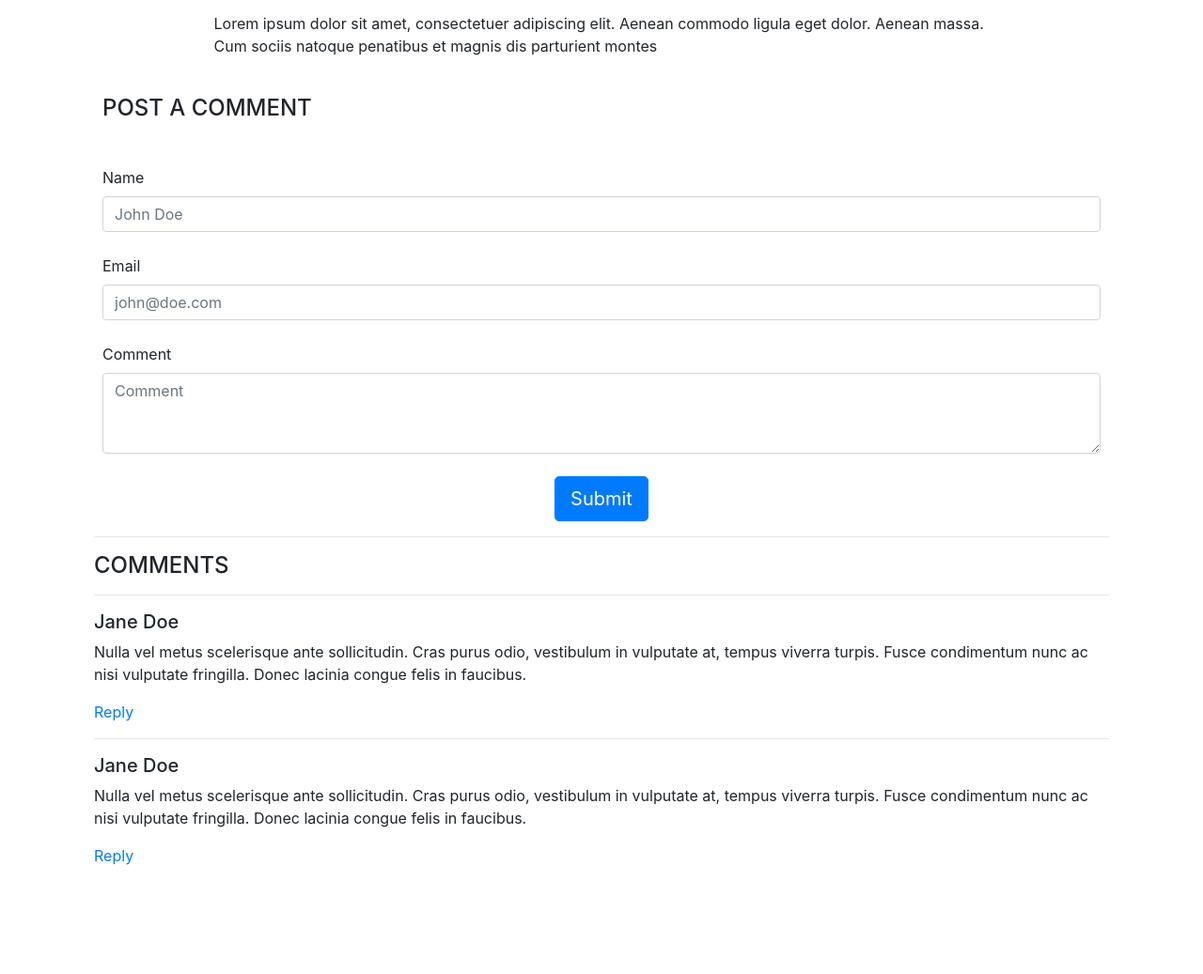
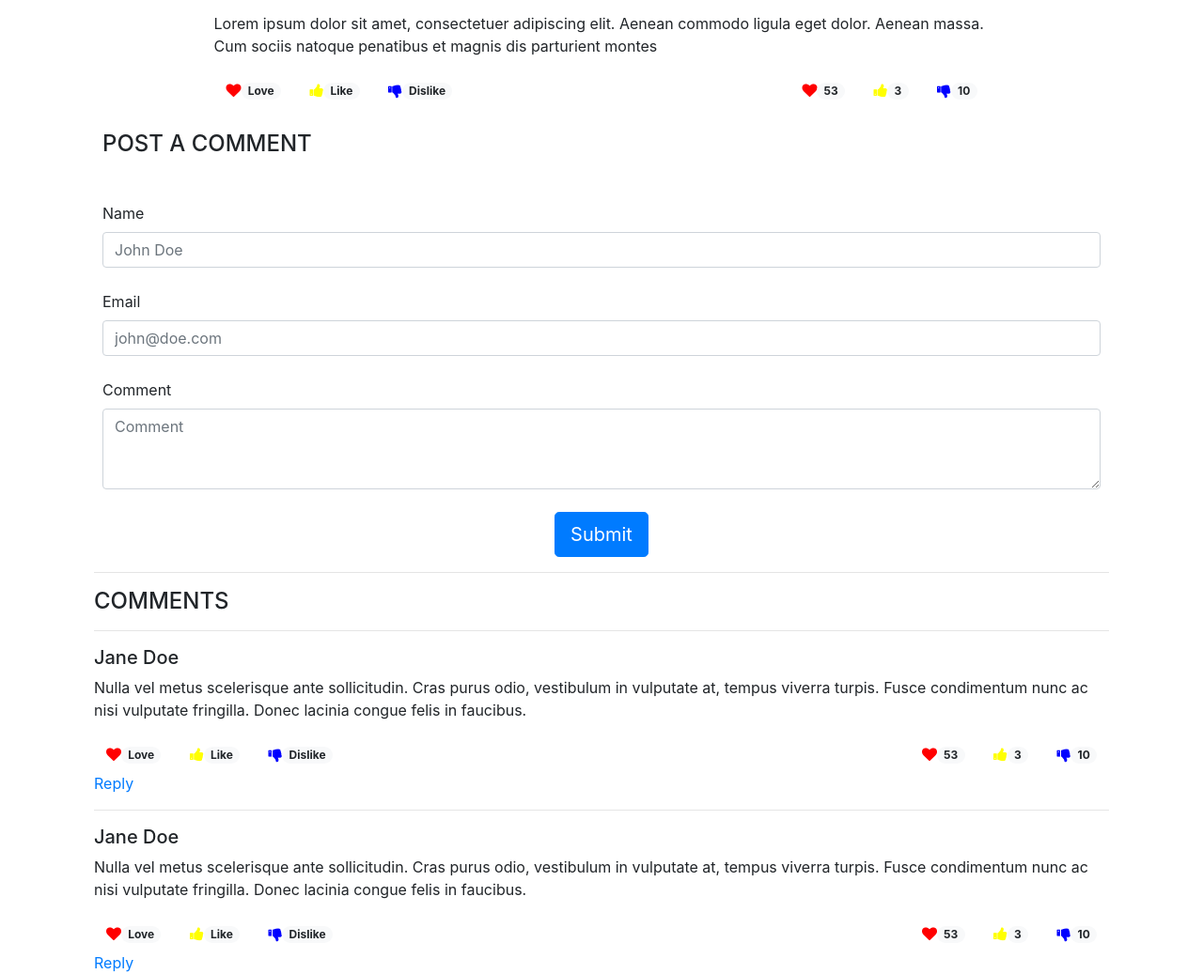
Before and after one commit to Unfiltered-sfw/unfiltered-client, a plain HTML site: page index.html in a window 1280 px wide. Shown: the part 1052-2089 px from the top of the page at 94% size. Before the commit the page ends 1975 px from the top, so only its background shows below. Drawn offline with nearby package versions, Linux system fonts and the light colour scheme.

Commit message:
Add reactions to posts and comments

```diff
--- a/add-post.css
+++ b/add-post.css
@@ -10,3 +10,19 @@
 .display-post {
     margin-top: 5%;
 }
+
+.red {
+    color: red;
+}
+
+.yellow {
+    color: yellow;
+}
+
+.blue {
+    color: blue;
+}
+
+.btn:hover {
+    transform: scale(1.2);
+}
--- a/index.html
+++ b/index.html
@@ -6,6 +6,7 @@
     <meta name="viewport" content="width=device-width, initial-scale=1.0">
     <link rel="stylesheet" href="./add-post.css">
     <link rel="stylesheet" href="https://cdn.jsdelivr.net/npm/bootstrap@4.4.1/dist/css/bootstrap.min.css" integrity="sha384-Vkoo8x4CGsO3+Hhxv8T/Q5PaXtkKtu6ug5TOeNV6gBiFeWPGFN9MuhOf23Q9Ifjh" crossorigin="anonymous">
+    <link rel="stylesheet" href="http://maxcdn.bootstrapcdn.com/font-awesome/4.3.0/css/font-awesome.min.css">
     <title>Document</title>
 </head>
 <body>
@@ -45,6 +46,20 @@
                                 <p class="lead">Lorem ipsum dolor sit amet, consectetuer adipiscing elit. Aenean commodo ligula eget dolor. Aenean massa. Cum sociis natoque penatibus et magnis dis parturient montes, nascetur ridiculus mus. Donec quam felis, ultricies nec, pellentesque eu, pretium quis, sem. Nulla consequat massa quis enim. Donec pede justo, fringilla vel, aliquet nec, vulputate eget, arcu. In enim justo, </p>
                                 <p>Lorem ipsum dolor sit amet, consectetuer adipiscing elit. Aenean commodo ligula eget dolor. Aenean massa. Cum sociis natoque penatibus et magnis dis parturient montes</p>
                             </div>
+                            <div class="reactions">
+                                <div class="reaction-buttons d-inline">
+                                    <button class="btn rounded-circle"><i class="fa fa-heart red">
+                                    </i><span class="badge badge-pill badge-light">Love</span></button>
+                                    <button class="btn rounded-circle"><i class="fa fa-thumbs-up yellow"></i><span class="badge badge-pill badge-light">Like</span></button>
+                                    <button class="btn rounded-circle"><i class="fa fa-thumbs-down blue"></i><span class="badge badge-pill badge-light">Dislike</span></button>
+                                </div>
+                                <div class="reactions-count float-right d-inline">
+                                    <button class="btn rounded-circle"><i class="fa fa-heart red">
+                                    </i><span class="badge badge-pill badge-light">53</span></button>
+                                    <button class="btn rounded-circle"><i class="fa fa-thumbs-up yellow"></i><span class="badge badge-pill badge-light">3</span></button>
+                                    <button class="btn rounded-circle"><i class="fa fa-thumbs-down blue"></i><span class="badge badge-pill badge-light">10</span></button>
+                                </div>
+                            </div>
                         </article>
                     </div>
                 </div>
@@ -81,6 +96,20 @@
                                 Jane Doe
                             </h5>
                             <p> Nulla vel metus scelerisque ante sollicitudin. Cras purus odio, vestibulum in vulputate at, tempus viverra turpis. Fusce condimentum nunc ac nisi vulputate fringilla. Donec lacinia congue felis in faucibus.</p>
+                            <div class="reactions">
+                                <div class="reaction-buttons d-inline">
+                                    <button class="btn rounded-circle"><i class="fa fa-heart red">
+                                    </i><span class="badge badge-pill badge-light">Love</span></button>
+                                    <button class="btn rounded-circle"><i class="fa fa-thumbs-up yellow"></i><span class="badge badge-pill badge-light">Like</span></button>
+                                    <button class="btn rounded-circle"><i class="fa fa-thumbs-down blue"></i><span class="badge badge-pill badge-light">Dislike</span></button>
+                                </div>
+                                <div class="reactions-count float-right d-inline">
+                                    <button class="btn rounded-circle"><i class="fa fa-heart red">
+                                    </i><span class="badge badge-pill badge-light">53</span></button>
+                                    <button class="btn rounded-circle"><i class="fa fa-thumbs-up yellow"></i><span class="badge badge-pill badge-light">3</span></button>
+                                    <button class="btn rounded-circle"><i class="fa fa-thumbs-down blue"></i><span class="badge badge-pill badge-light">10</span></button>
+                                </div>
+                            </div>
                             <a href="#" class="">Reply</a>
                         </div>
                     </div>
@@ -91,7 +120,21 @@
                                 Jane Doe
                             </h5>
                             <p> Nulla vel metus scelerisque ante sollicitudin. Cras purus odio, vestibulum in vulputate at, tempus viverra turpis. Fusce condimentum nunc ac nisi vulputate fringilla. Donec lacinia congue felis in faucibus.</p>
-                            <a href="#" class="">Reply</a>
+                            <div class="reactions">
+                                <div class="reaction-buttons d-inline">
+                                    <button class="btn rounded-circle"><i class="fa fa-heart red">
+                                    </i><span class="badge badge-pill badge-light">Love</span></button>
+                                    <button class="btn rounded-circle"><i class="fa fa-thumbs-up yellow"></i><span class="badge badge-pill badge-light">Like</span></button>
+                                    <button class="btn rounded-circle"><i class="fa fa-thumbs-down blue"></i><span class="badge badge-pill badge-light">Dislike</span></button>
+                                </div>
+                                <div class="reactions-count float-right d-inline">
+                                    <button class="btn rounded-circle"><i class="fa fa-heart red">
+                                    </i><span class="badge badge-pill badge-light">53</span></button>
+                                    <button class="btn rounded-circle"><i class="fa fa-thumbs-up yellow"></i><span class="badge badge-pill badge-light">3</span></button>
+                                    <button class="btn rounded-circle"><i class="fa fa-thumbs-down blue"></i><span class="badge badge-pill badge-light">10</span></button>
+                                </div>
+                            </div>
+                            <a href="#" class="d-block">Reply</a>
                         </div>
                     </div>
             </div>
```
